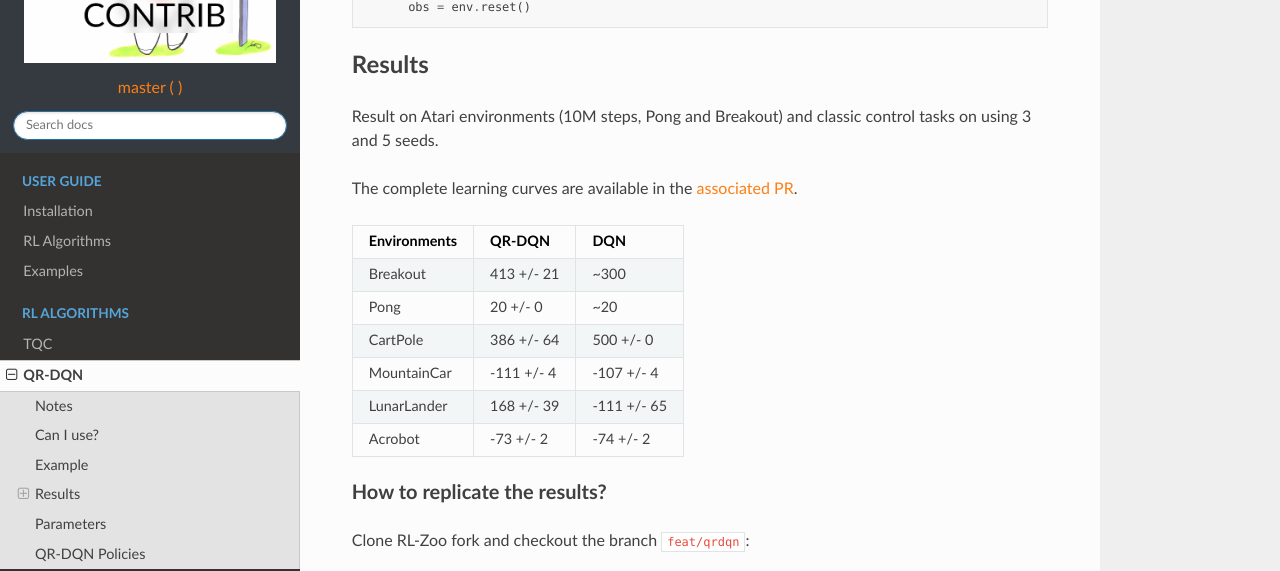
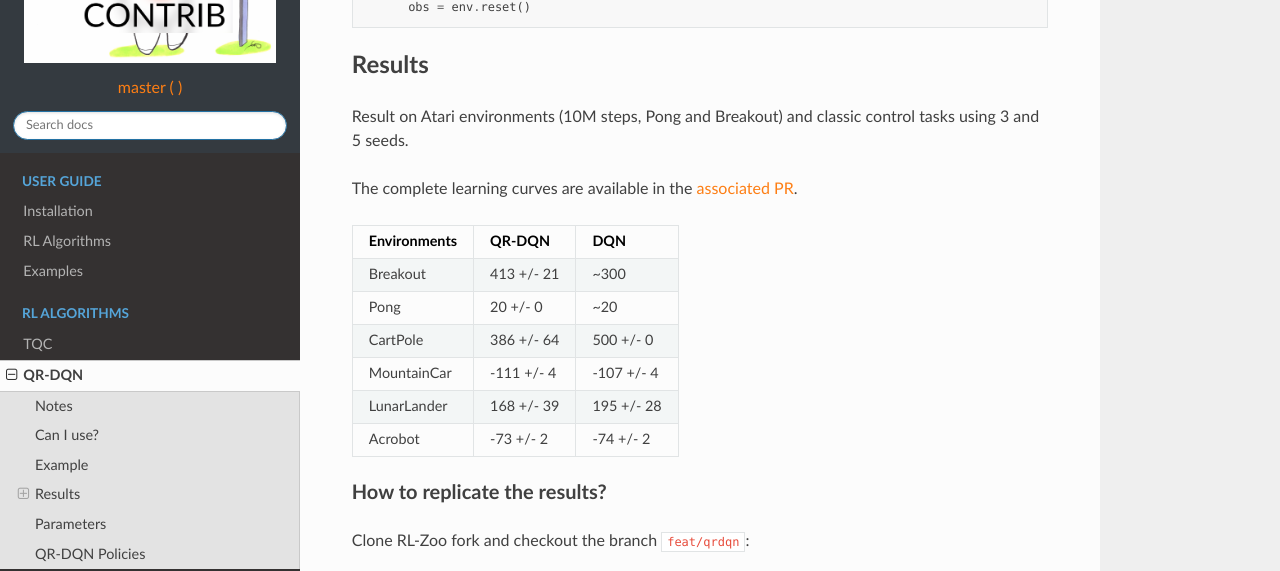
Before and after one commit to Stable-Baselines-Team/stable-baselines3-contrib, a Sphinx documentation site: the page built from docs/modules/qrdqn.rst, in a window 1280 px wide and 900 px high, scrolled down 1246 px. Shown: the part 151-722 px from the top of the window. Built offline with Sphinx 7.4.7 and the Read the Docs theme 2.0.0, drawn with Linux system fonts in a browser that asks for light colours; the version number could not be read and is left out.

Commit message:
Doc fixes

```diff
--- a/docs/modules/qrdqn.rst
+++ b/docs/modules/qrdqn.rst
@@ -77,7 +77,7 @@ Example
 Results
 -------
 
-Result on Atari environments (10M steps, Pong and Breakout) and classic control tasks on using 3 and 5 seeds.
+Result on Atari environments (10M steps, Pong and Breakout) and classic control tasks using 3 and 5 seeds.
 
 The complete learning curves are available in the `associated PR <https://github.com/Stable-Baselines-Team/stable-baselines3-contrib/pull/13>`_.
 
@@ -89,7 +89,7 @@ Breakout     413 +/- 21 ~300
 Pong         20 +/- 0   ~20
 CartPole     386 +/- 64 500 +/- 0
 MountainCar  -111 +/- 4 -107 +/- 4
-LunarLander  168 +/- 39 -111 +/- 65
+LunarLander  168 +/- 39 195 +/- 28
 Acrobot      -73 +/- 2  -74 +/- 2
 ============ ========== ===========
 
```
